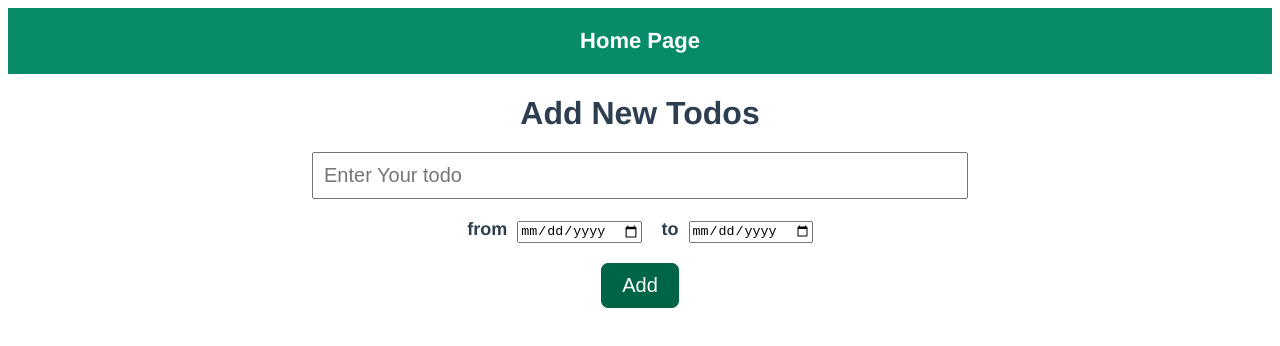
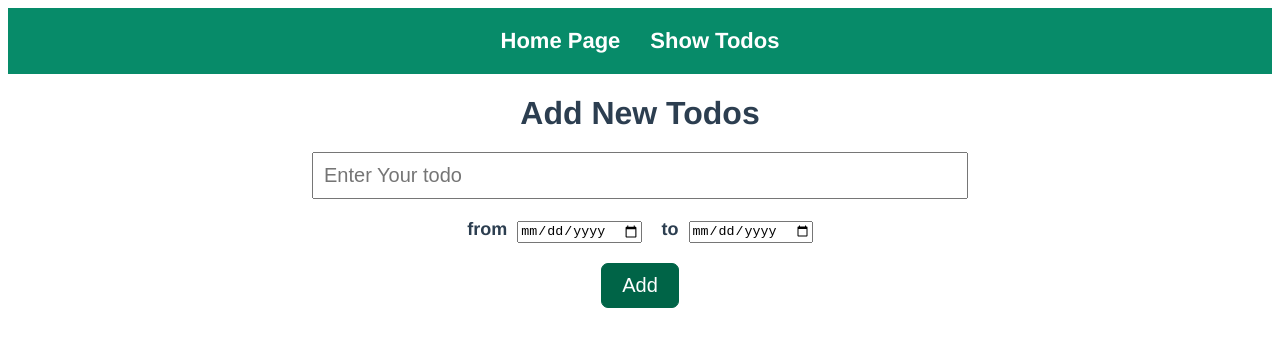
Before and after one commit to mahmdalqasm/ToDoList-2024, a Vue app: page / in a window 1280 px wide. Shown: the top 346 px of the page. Built offline with nearby package versions, Linux system fonts and the light colour scheme.

Commit message:
refer to showtodos in the router

```diff
--- a/src/router/index.js
+++ b/src/router/index.js
@@ -9,6 +9,14 @@ const routes = [
       title: "Home Page",
     },
   },
+  {
+    path: "/show-todo",
+    name: "show todo",
+    component: () => import("@/views/showTodos.vue"),
+    meta: {
+      title: "Show Todos",
+    },
+  },
 ];
 
 const router = createRouter({
```
